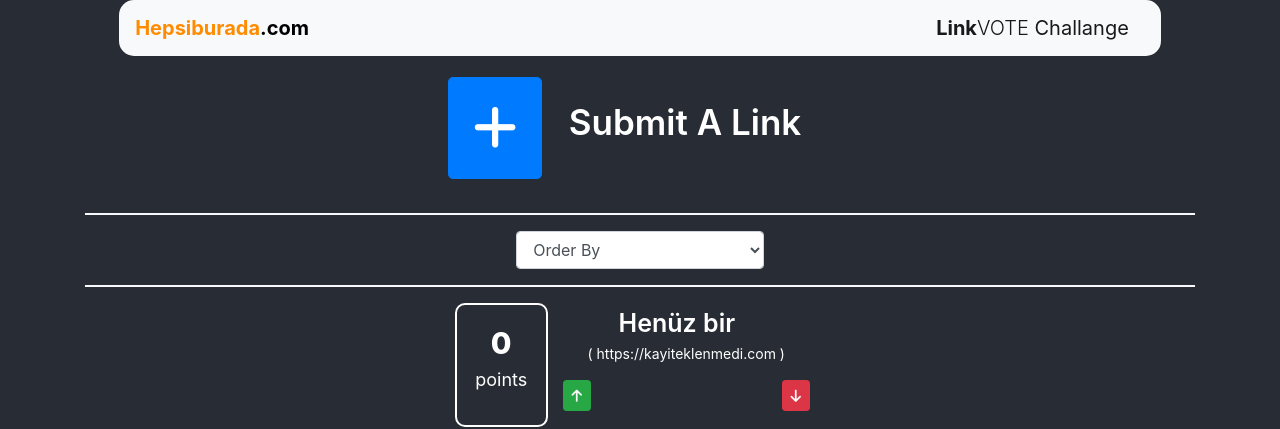
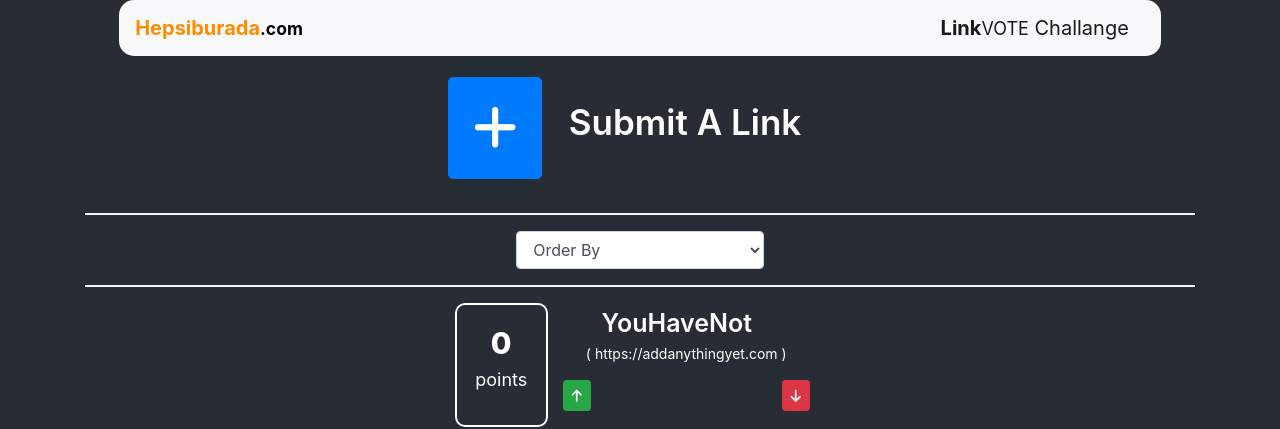
Before and after one commit to sefailyasoz95/hbvotechallange, a React (Create React App) app: page / in a window 1280 px wide. Shown: the top 429 px of the page. Built offline with nearby package versions, Linux system fonts and the light colour scheme.

Commit message:
made some changes

```diff
--- a/src/App.css
+++ b/src/App.css
@@ -9,7 +9,7 @@
 
 .App-header {
 	background-color: #282c34;
-	min-height: 100vh;
+	min-height: 150vh;
 	min-width: 100vw;
 	font-size: calc(10px + 2vmin);
 	color: white;
--- a/src/App.js
+++ b/src/App.js
@@ -5,11 +5,17 @@ import ListPage from "./pages/ListPage";
 import AddLinkPage from "./pages/AddLinkPage";
 function App() {
 	const [changePage, setChangePage] = useState(true);
+	var getData =
+		JSON.parse(localStorage.getItem("data")) == null
+			? []
+			: JSON.parse(localStorage.getItem("data"));
 	return (
+		<>
 			<div className='App-header container'>
 				<Header />
 				{changePage ? (
 					<ListPage
+						savedData={getData}
 						onClick={() => {
 							setChangePage(!changePage);
 						}}
@@ -22,6 +28,7 @@ function App() {
 					/>
 				)}
 			</div>
+		</>
 	);
 }
 
--- a/src/components/Header/Header.css
+++ b/src/components/Header/Header.css
@@ -1,8 +1,18 @@
-.navbarBrand {
+.brand small {
+	color: black;
+	font-weight: 700;
+}
+
+.brand span {
 	color: darkorange;
 	font-weight: 700;
 }
 
-.spanstyle {
-	color: black;
+.linkVote span {
+	font-weight: 700;
 }
+
+.linkVote small {
+	font-weight: 400;
+	font-size: 18px;
+}
--- a/src/components/Header/Header.js
+++ b/src/components/Header/Header.js
@@ -1,5 +1,6 @@
 import React from "react";
 import { Navbar } from "react-bootstrap";
+import "./Header.css";
 const Header = () => {
 	return (
 		<>
@@ -9,12 +10,13 @@ const Header = () => {
 				style={{
 					borderRadius: 15,
 				}}>
-				<Navbar.Brand style={{ color: "darkorange", fontWeight: 700 }}>
-					Hepsiburada<span style={{ color: "black" }}>.com</span>
+				<Navbar.Brand className='brand'>
+					<span>Hepsiburada</span>
+					<small>.com</small>
 				</Navbar.Brand>
-				<Navbar.Brand>
-					<span style={{ fontWeight: 700 }}>Link</span>
-					<span style={{ fontWeight: 300 }}>VOTE</span> Challange
+				<Navbar.Brand className='linkVote'>
+					<span>Link</span>
+					<small>VOTE</small> Challange
 				</Navbar.Brand>
 			</Navbar>
 		</>
--- a/src/components/LinkBox/LinkBox.js
+++ b/src/components/LinkBox/LinkBox.js
@@ -3,37 +3,46 @@ import Button from "react-bootstrap/Button";
 import { Modal } from "react-bootstrap/";
 import "./LinkBox.css";
 
-const LinkBox = ({ id, voteCount, link, linkTitle }) => {
+const LinkBox = ({ id, voteCount, link, linkTitle, savedData }) => {
 	const [vote, setVote] = useState(voteCount);
 	const [show, setShow] = useState(false);
+	const [smShow, setSmShow] = useState(false);
 	const handleClose = () => setShow(false);
 	const handleShow = () => setShow(true);
 	var getData =
 		JSON.parse(localStorage.getItem("data")) == null
 			? []
 			: JSON.parse(localStorage.getItem("data"));
-
-	const handleUpVote = () => {
+	useEffect(() => {
+		getData.sort(compare);
+	}, [getData]);
+	function compare(a, b) {
+		return a.vote - b.vote === 0
+			? a.name.toLowerCase() - b.name.toLowerCase()
+			: b.vote - a.vote;
+	}
+	console.log("sorted: ", getData);
+	const handleUpVote = async () => {
 		var up = getData.find((x) => x.id === id);
 		for (var i = 0; i < getData.length; i++) {
 			if (getData[i] === up) {
-				getData[i].vote = vote + 1;
+				getData[i].vote += 1;
 			}
 		}
-		setVote(vote + 1);
+		await setVote(vote + 1);
 		localStorage.setItem("data", JSON.stringify(getData));
 		console.log(getData);
 		window.location.reload();
 	};
 
-	const handleDownVote = () => {
+	const handleDownVote = async () => {
 		var down = getData.find((x) => x.id === id);
 		for (var i = 0; i < getData.length; i++) {
 			if (getData[i] === down) {
-				getData[i].vote = vote - 1;
+				getData[i].vote -= 1;
 			}
 		}
-		setVote(vote - 1);
+		await setVote(vote - 1);
 		localStorage.setItem("data", JSON.stringify(getData));
 		console.log(getData);
 		window.location.reload();
@@ -46,9 +55,11 @@ const LinkBox = ({ id, voteCount, link, linkTitle }) => {
 				getData.splice(i, 1);
 			}
 		}
+		setSmShow(true);
 		localStorage.setItem("data", JSON.stringify(getData));
-		console.log("get", getData);
-		window.location.reload();
+		setTimeout(() => {
+			window.location.reload();
+		}, 1500);
 	};
 	return (
 		<>
@@ -103,6 +114,20 @@ const LinkBox = ({ id, voteCount, link, linkTitle }) => {
 					</Button>
 				</Modal.Footer>
 			</Modal>
+
+			<Modal
+				size='sm'
+				show={smShow}
+				onHide={() => setSmShow(false)}
+				aria-labelledby='example-modal-sizes-title-sm'>
+				<Modal.Header closeButton className='bg-light'>
+					<Modal.Title
+						id='example-modal-sizes-title-sm'
+						className='text-danger'>
+						<span className='font-weight-bold'>{linkTitle}</span> removed.
+					</Modal.Title>
+				</Modal.Header>
+			</Modal>
 		</>
 	);
 };
--- a/src/components/Pagination/Pagination.js
+++ b/src/components/Pagination/Pagination.js
@@ -1,4 +1,5 @@
 import React from "react";
+import { Pagination as Pagi } from "react-bootstrap";
 
 const Pagination = ({ itemPerPage, totalItem, paginate }) => {
 	const pageNumbers = [];
@@ -6,23 +7,17 @@ const Pagination = ({ itemPerPage, totalItem, paginate }) => {
 		pageNumbers.push(i);
 	}
 	return (
-		<>
-			<nav>
-				<ul className='pagination'>
+		<div>
+			<Pagi size='sm'>
 				{pageNumbers.map((number) => (
 					<li key={number} className='page-item'>
-							<a
-								href='!#'
-								onClick={() => paginate(number)}
-								className='page-link'>
+						<a href='!#' onClick={() => paginate(number)} className='page-link'>
 							{number}
 						</a>
 					</li>
 				))}
-				</ul>
-			</nav>
-			<hr />
-		</>
+			</Pagi>
+		</div>
 	);
 };
 
--- a/src/components/Sorter/Sorter.js
+++ b/src/components/Sorter/Sorter.js
@@ -1,19 +1,18 @@
 import React from "react";
 import { Form } from "react-bootstrap";
 
-const Sorter = () => {
+const Sorter = ({ savedData, onSort }) => {
 	return (
 		<>
 			<div className='container col-md-3'>
 				<Form.Group>
-					<Form.Control as='select'>
-						<option>Order By</option>
+					<Form.Control as='select' onChange={(e) => onSort(e.target.value)}>
+						<option value='default'>Order By</option>
 						<option value='most'>Most Voted (Z-A)</option>
 						<option value='less'>Less Voted (A-Z)</option>
 					</Form.Control>
 				</Form.Group>
 			</div>
-
 			<hr className='text-danger border border-light' />
 		</>
 	);
--- a/src/pages/ListPage.js
+++ b/src/pages/ListPage.js
@@ -5,30 +5,41 @@ import Sorter from "../components/Sorter/Sorter";
 import SubmitLink from "../components/SubmitLink/SubmitLink";
 import Pagination from "../components/Pagination/Pagination";
 
-const ListPage = ({ onClick }) => {
+const ListPage = ({ onClick, savedData }) => {
 	// localStorage.removeItem("data");
 	const [currentPage, setCurrentPage] = useState(1);
 	const [itemPerPage] = useState(5);
-	var getData =
-		JSON.parse(localStorage.getItem("data")) == null
-			? []
-			: JSON.parse(localStorage.getItem("data"));
 	const indexOfLastItem = currentPage * itemPerPage;
 	const indexOfFirstItem = indexOfLastItem - itemPerPage;
-	const currentItems = getData.slice(indexOfFirstItem, indexOfLastItem);
-
+	const currentItems = savedData.slice(indexOfFirstItem, indexOfLastItem);
+	const [initialSort, setInitialSort] = useState(currentItems.reverse());
 	const paginate = (pageNumber) => {
 		setCurrentPage(pageNumber);
 	};
 
+	const onSort = (sortBy) => {
+		// if (sortBy === "default") {
+		// 	return;
+		// } else if (sortBy === "most") {
+		// 	setInitialSort(
+		// 		currentItems.sort(function compare(a, b) {
+		// 			return a.vote - b.vote === 0
+		// 				? a.name.toLowerCase() - b.name.toLowerCase()
+		// 				: a.vote - b.vote;
+		// 		})
+		// 	);
+		// 	console.log("xx: ", initialSort);
+		// }
+	};
 	return (
 		<div className='container'>
 			<SubmitLink onClick={onClick} />
-			<Sorter />
-			{getData.length === 0 ? (
+			<Sorter savedData={savedData} onSort={onSort} />
+			{savedData.length === 0 ? (
 				<LinkBox
-					linkTitle='Henüz bir'
-					link='https://kayiteklenmedi.com'
+					id={0}
+					linkTitle='YouHaveNot'
+					link='https://addanythingyet.com'
 					voteCount={0}
 				/>
 			) : (
@@ -36,17 +47,19 @@ const ListPage = ({ onClick }) => {
 					.reverse()
 					.map((data) => (
 						<LinkBox
+							key={data.id}
 							id={data.id}
 							linkTitle={data.name}
 							link={data.url}
 							voteCount={data.vote}
+							savedData={savedData}
 						/>
 					))
 			)}
-			{getData.length > 5 ? (
+			{savedData.length > 5 ? (
 				<Pagination
 					itemPerPage={itemPerPage}
-					totalItem={getData.length}
+					totalItem={savedData.length}
 					paginate={paginate}
 				/>
 			) : (
```
Lines whose indentation alone changed are shown as unchanged.
